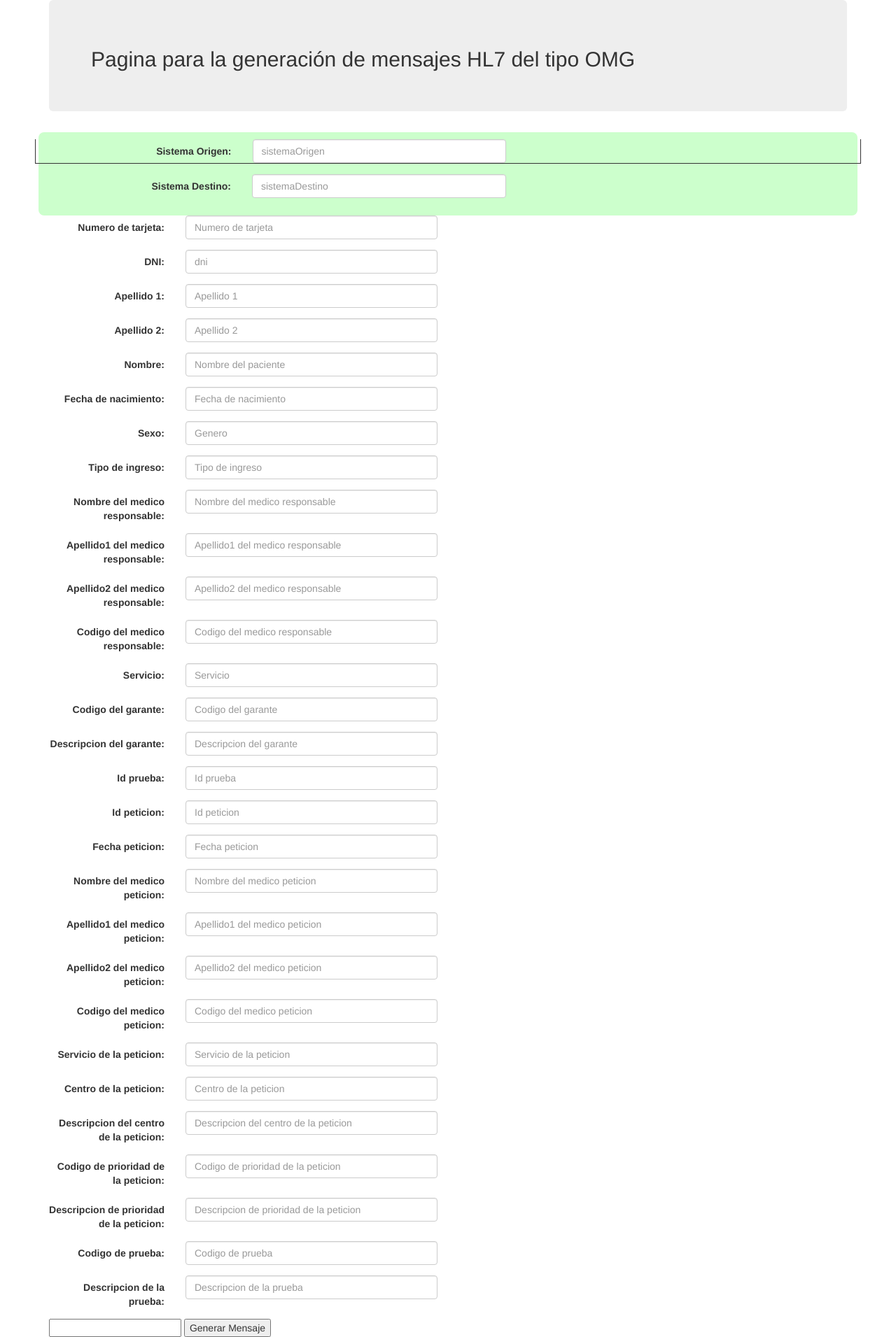
After one commit to javabuk/PlataformaIntegracionSanitaria, a Spring app: page /MensajesOMG in a window 1280 px wide. The commit adds this page. Shown: the whole page at 70% size. Run offline with Thymeleaf, Linux system fonts and the light colour scheme; the template is opened without the code that fills it, so the values that code supplies are empty; some libraries are stand-ins or nearby versions.

Commit message:
Modificaciones para los mensajes OMG^O19

```diff
--- a/s999/src/main/java/org/controller/IndexController.java
+++ b/s999/src/main/java/org/controller/IndexController.java
@@ -70,7 +70,8 @@ public class IndexController {
     		model.addAttribute("preguntas", preguntas);
     		model.addAttribute("datosPregunta", datosPregunta);
 
-    		return "VistaGeneral_Quiz";
+    		//return "VistaGeneral_Quiz";
+    		return "VistaGeneral3";
     	}else{
     		return "ErrorLogin";
     	}
--- a/s999/src/main/java/org/controller/QuizController.java
+++ b/s999/src/main/java/org/controller/QuizController.java
@@ -48,7 +48,8 @@ public class QuizController {
 			session.setAttribute("usuario", usuarios.get(0));
 		}
 		if (usuarios.size() > 0 && usuarios.get(0).getContraseña().equalsIgnoreCase(datosLogin.getPassword())) {
-			return "VistaMenuInicio";
+			//return "VistaMenuInicio";
+			return "VistaGeneral";
 		} else {
 			return "ErrorLogin";
 		}
--- a/s999/src/main/java/org/servicios/GeneracionHL7Service.java
+++ b/s999/src/main/java/org/servicios/GeneracionHL7Service.java
@@ -7,4 +7,6 @@ public interface GeneracionHL7Service {
 	public String convertirMensajeOML(String sistemaOrigen, String sistemaDestino, String texto);
 
 	public String convertirMensajeOML(MensajeHL7 mensajeHL7);
+
+	public String convertirMensajeOMG(MensajeHL7 mensajeHL7);
 }
--- a/s999/src/main/resources/templates/FormularioHL7.html
+++ b/s999/src/main/resources/templates/FormularioHL7.html
@@ -9,5 +9,7 @@
 <h2>Pagina para la generación de mensajes HL7 de prueba</h2>
 <br/>
 <a href="/MensajesOML">Mensajes OML</a>
+<br/>
+<a href="/MensajesOMG">Mensajes OMG</a>
 </body>
 </html>
--- /dev/null
+++ b/s999/src/main/resources/templates/MensajesOMG.html
@@ -0,0 +1,228 @@
+<!DOCTYPE html>
+<html xmlns:th="http://www.thymeleaf.org">
+<head lang="en">
+
+    <title>Mensajes OMG</title>
+    <meta http-equiv="Content-Type" content="text/html; charset=UTF-8"/>
+    <link href="http://cdn.jsdelivr.net/webjars/bootstrap/3.3.4/css/bootstrap.min.css"
+          th:href="@{/webjars/bootstrap/3.3.4/css/bootstrap.min.css}"
+          rel="stylesheet" media="screen" />
+    <script src="http://cdn.jsdelivr.net/webjars/jquery/2.1.4/jquery.min.js"
+            th:src="@{/webjars/jquery/2.1.4/jquery.min.js}"></script>
+    <link href="../static/css/guru.css"
+          th:href="@{css/guru.css}" rel="stylesheet" media="screen"/>
+    <link href="../static/css/estilos.css"
+          th:href="@{css/estilos.css}" rel="stylesheet" media="screen"/>
+</head>
+<body>
+<div class="container">
+    <div class="jumbotron">
+		<h2>Pagina para la generación de mensajes HL7 del tipo OMG</h2>
+	</div>
+
+	<form class="form-horizontal" th:object="${mensajeHL7}" th:action="@{/ResultadoMensajesHL7OMG}" method="post">
+
+		<div class="row">
+			<div id="" style="background-color: #cfc; border-radius:8px; padding: 10px 10px 10px 10px;">
+				<div class="form-group jorge">
+    				<label for="sistemaOrigen" class="col-sm-3 control-label">Sistema Origen:</label>
+    				<div class="col-sm-4">
+    					<input type="text" class="form-control" id="sistemaOrigen" placeholder="sistemaOrigen" th:field="*{sistemaOrigen}"/>
+    				</div>
+    			</div>
+    			<div class="form-group">
+    				<label for="sistemaDestino" class="col-sm-3 control-label">Sistema Destino:</label>
+    				<div class="col-sm-4">
+    					<input type="text" class="form-control" id="sistemaDestino" placeholder="sistemaDestino" th:field="*{sistemaDestino}"/>
+    				</div>
+  				</div>
+    		</div>
+    	</div>
+
+  		<div class="form-group">
+    		<label for="numeroTarjeta" class="col-sm-2 control-label">Numero de tarjeta:</label>
+    		<div class="col-sm-4">
+    			<input type="text" class="form-control" id="numeroTarjeta" placeholder="Numero de tarjeta" th:field="*{numeroTarjeta}"/>
+    		</div>
+  		</div>
+  		<div class="form-group">
+    		<label for="dni" class="col-sm-2 control-label">DNI:</label>
+    		<div class="col-sm-4">
+    			<input type="text" class="form-control" id="dni" placeholder="dni" th:field="*{dni}"/>
+    		</div>
+  		</div>
+  		<div class="form-group">
+    		<label for="apellido1" class="col-sm-2 control-label">Apellido 1:</label>
+    		<div class="col-sm-4">
+    			<input type="text" class="form-control" id="apellido1" placeholder="Apellido 1" th:field="*{apellido1}"/>
+    		</div>
+  		</div>
+  		<div class="form-group">
+    		<label for="apellido2" class="col-sm-2 control-label">Apellido 2:</label>
+    		<div class="col-sm-4">
+    			<input type="text" class="form-control" id="apellido2" placeholder="Apellido 2" th:field="*{apellido2}"/>
+    		</div>
+  		</div>
+  		<div class="form-group">
+    		<label for="nombre" class="col-sm-2 control-label">Nombre:</label>
+    		<div class="col-sm-4">
+    			<input type="text" class="form-control" id="nombre" placeholder="Nombre del paciente" th:field="*{nombre}"/>
+    		</div>
+  		</div>
+  		<div class="form-group">
+    		<label for="fechaNacimiento" class="col-sm-2 control-label">Fecha de nacimiento:</label>
+    		<div class="col-sm-4">
+    			<input type="text" class="form-control" id="fechaNacimiento" placeholder="Fecha de nacimiento" th:field="*{fechaNacimiento}"/>
+    		</div>
+  		</div>
+  		<div class="form-group">
+    		<label for="genero" class="col-sm-2 control-label">Sexo:</label>
+    		<div class="col-sm-4">
+    			<input type="text" class="form-control" id="genero" placeholder="Genero" th:field="*{genero}"/>
+    		</div>
+  		</div>
+  		<div class="form-group">
+    		<label for="tipoIngreso" class="col-sm-2 control-label">Tipo de ingreso:</label>
+    		<div class="col-sm-4">
+    			<input type="text" class="form-control" id="tipoIngreso" placeholder="Tipo de ingreso" th:field="*{tipoIngreso}"/>
+    		</div>
+  		</div>
+  		<div class="form-group">
+    		<label for="nombreMedicoResponsable" class="col-sm-2 control-label">Nombre del medico responsable:</label>
+    		<div class="col-sm-4">
+    			<input type="text" class="form-control" id="nombreMedicoResponsable" placeholder="Nombre del medico responsable" th:field="*{nombreMedicoResponsable}"/>
+    		</div>
+  		</div>
+  		<div class="form-group">
+    		<label for="apellido1MedicoResponsable" class="col-sm-2 control-label">Apellido1 del medico responsable:</label>
+    		<div class="col-sm-4">
+    			<input type="text" class="form-control" id="apellido1MedicoResponsable" placeholder="Apellido1 del medico responsable" th:field="*{apellido1MedicoResponsable}"/>
+    		</div>
+  		</div>
+  		<div class="form-group">
+    		<label for="apellido2MedicoResponsable" class="col-sm-2 control-label">Apellido2 del medico responsable:</label>
+    		<div class="col-sm-4">
+    			<input type="text" class="form-control" id="apellido2MedicoResponsable" placeholder="Apellido2 del medico responsable" th:field="*{apellido2MedicoResponsable}"/>
+    		</div>
+  		</div>
+  		<div class="form-group">
+    		<label for="codigoMedicoResponsable" class="col-sm-2 control-label">Codigo del medico responsable:</label>
+    		<div class="col-sm-4">
+    			<input type="text" class="form-control" id="codigoMedicoResponsable" placeholder="Codigo del medico responsable" th:field="*{codigoMedicoResponsable}"/>
+    		</div>
+  		</div>
+  		<div class="form-group">
+    		<label for="servicio" class="col-sm-2 control-label">Servicio:</label>
+    		<div class="col-sm-4">
+    			<input type="text" class="form-control" id="servicio" placeholder="Servicio" th:field="*{servicio}"/>
+    		</div>
+  		</div>
+  		<div class="form-group">
+    		<label for="codigoGarante" class="col-sm-2 control-label">Codigo del garante:</label>
+    		<div class="col-sm-4">
+    			<input type="text" class="form-control" id="codigoGarante" placeholder="Codigo del garante" th:field="*{codigoGarante}"/>
+    		</div>
+  		</div>
+  		<div class="form-group">
+    		<label for="descripcionGarante" class="col-sm-2 control-label">Descripcion del garante:</label>
+    		<div class="col-sm-4">
+    			<input type="text" class="form-control" id="descripcionGarante" placeholder="Descripcion del garante" th:field="*{descripcionGarante}"/>
+    		</div>
+  		</div>
+  		<div class="form-group">
+    		<label for="idPeticionarioPrueba" class="col-sm-2 control-label">Id prueba:</label>
+    		<div class="col-sm-4">
+    			<input type="text" class="form-control" id="idPeticionarioPrueba" placeholder="Id prueba" th:field="*{idPeticionarioPrueba}"/>
+    		</div>
+  		</div>
+  		<div class="form-group">
+    		<label for="idPeticionarioPeticion" class="col-sm-2 control-label">Id peticion:</label>
+    		<div class="col-sm-4">
+    			<input type="text" class="form-control" id="idPeticionarioPeticion" placeholder="Id peticion" th:field="*{idPeticionarioPeticion}"/>
+    		</div>
+  		</div>
+  		<div class="form-group">
+    		<label for="fechaPeticion" class="col-sm-2 control-label">Fecha peticion:</label>
+    		<div class="col-sm-4">
+    			<input type="text" class="form-control" id="fechaPeticion" placeholder="Fecha peticion" th:field="*{fechaPeticion}"/>
+    		</div>
+  		</div>
+
+
+  		<div class="form-group">
+    		<label for="nombreMedicoPeticion" class="col-sm-2 control-label">Nombre del medico peticion:</label>
+    		<div class="col-sm-4">
+    			<input type="text" class="form-control" id="nombreMedicoPeticion" placeholder="Nombre del medico peticion" th:field="*{nombreMedicoPeticion}"/>
+    		</div>
+  		</div>
+  		<div class="form-group">
+    		<label for="apellido1MedicoPeticion" class="col-sm-2 control-label">Apellido1 del medico peticion:</label>
+    		<div class="col-sm-4">
+    			<input type="text" class="form-control" id="apellido1MedicoPeticion" placeholder="Apellido1 del medico peticion" th:field="*{apellido1MedicoPeticion}"/>
+    		</div>
+  		</div>
+  		<div class="form-group">
+    		<label for="apellido2MedicoPeticion" class="col-sm-2 control-label">Apellido2 del medico peticion:</label>
+    		<div class="col-sm-4">
+    			<input type="text" class="form-control" id="apellido2MedicoPeticion" placeholder="Apellido2 del medico peticion" th:field="*{apellido2MedicoPeticion}"/>
+    		</div>
+  		</div>
+  		<div class="form-group">
+    		<label for="codigoMedicoPeticion" class="col-sm-2 control-label">Codigo del medico peticion:</label>
+    		<div class="col-sm-4">
+    			<input type="text" class="form-control" id="codigoMedicoPeticion" placeholder="Codigo del medico peticion" th:field="*{codigoMedicoPeticion}"/>
+    		</div>
+  		</div>
+  		<div class="form-group">
+    		<label for="servicioPeticion" class="col-sm-2 control-label">Servicio de la peticion:</label>
+    		<div class="col-sm-4">
+    			<input type="text" class="form-control" id="servicioPeticion" placeholder="Servicio de la peticion" th:field="*{servicioPeticion}"/>
+    		</div>
+  		</div>
+  		<div class="form-group">
+    		<label for="codigoCentroPeticion" class="col-sm-2 control-label">Centro de la peticion:</label>
+    		<div class="col-sm-4">
+    			<input type="text" class="form-control" id="codigoCentroPeticion" placeholder="Centro de la peticion" th:field="*{codigoCentroPeticion}"/>
+    		</div>
+  		</div>
+  		<div class="form-group">
+    		<label for="descripcionCentroPeticion" class="col-sm-2 control-label">Descripcion del centro de la peticion:</label>
+    		<div class="col-sm-4">
+    			<input type="text" class="form-control" id="descripcionCentroPeticion" placeholder="Descripcion del centro de la peticion" th:field="*{descripcionCentroPeticion}"/>
+    		</div>
+  		</div>
+  		<div class="form-group">
+    		<label for="codigoPrioridadPeticion" class="col-sm-2 control-label">Codigo de prioridad de la peticion:</label>
+    		<div class="col-sm-4">
+    			<input type="text" class="form-control" id="codigoPrioridadPeticion" placeholder="Codigo de prioridad de la peticion" th:field="*{codigoPrioridadPeticion}"/>
+    		</div>
+  		</div>
+  		<div class="form-group">
+    		<label for="descripcionPrioridadPeticion" class="col-sm-2 control-label">Descripcion de prioridad de la peticion:</label>
+    		<div class="col-sm-4">
+    			<input type="text" class="form-control" id="descripcionPrioridadPeticion" placeholder="Descripcion de prioridad de la peticion" th:field="*{descripcionPrioridadPeticion}"/>
+    		</div>
+  		</div>
+  		<div class="form-group">
+    		<label for="codigoPrueba" class="col-sm-2 control-label">Codigo de prueba:</label>
+    		<div class="col-sm-4">
+    			<input type="text" class="form-control" id="codigoPrueba" placeholder="Codigo de prueba" th:field="*{codigoPrueba}"/>
+    		</div>
+  		</div>
+  		<div class="form-group">
+    		<label for="descripcionPrueba" class="col-sm-2 control-label">Descripcion de la prueba:</label>
+    		<div class="col-sm-4">
+    			<input type="text" class="form-control" id="descripcionPrueba" placeholder="Descripcion de la prueba" th:field="*{descripcionPrueba}"/>
+    		</div>
+  		</div>
+
+		<input type="text" th:field="*{mensaje}" />
+		<button type="submit">Generar Mensaje</button>
+
+
+
+	</form>
+
+</div>
+</body>
+</html>
```
Also changed, not shown: s999/src/main/java/org/controller/HL7Controller.java (+14 -0 lines), s999/src/main/java/org/servicios/GeneracionHL7ServiceImpl.java (+116 -0 lines).
